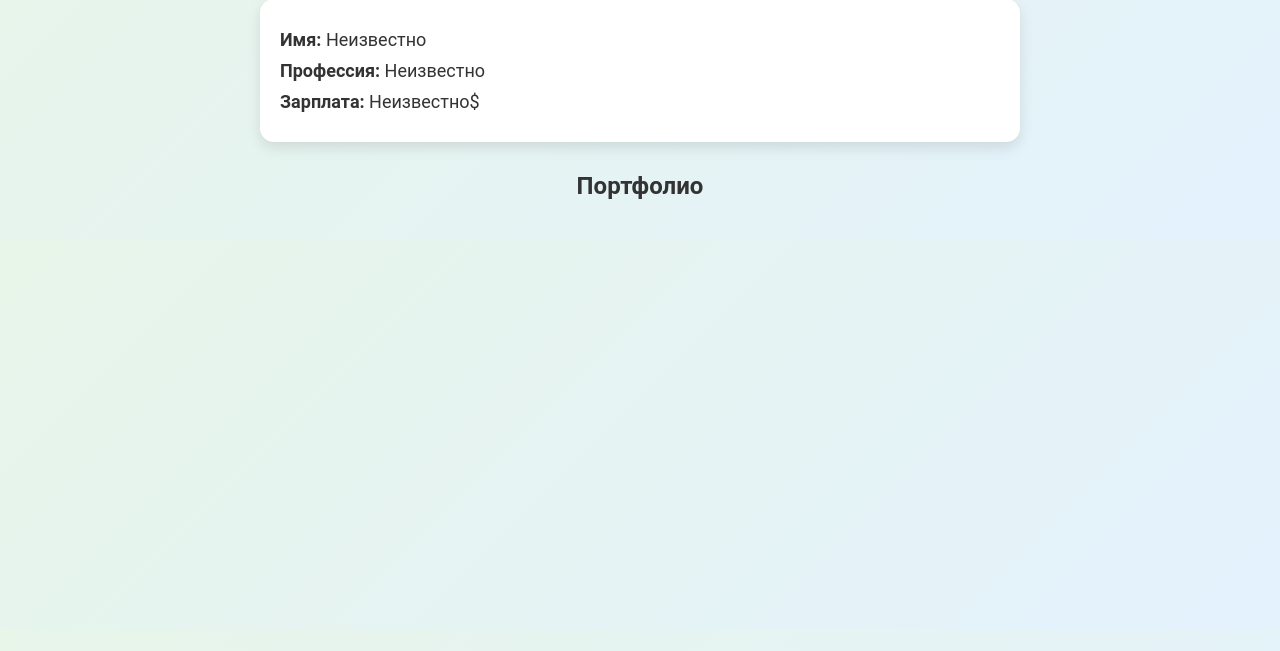
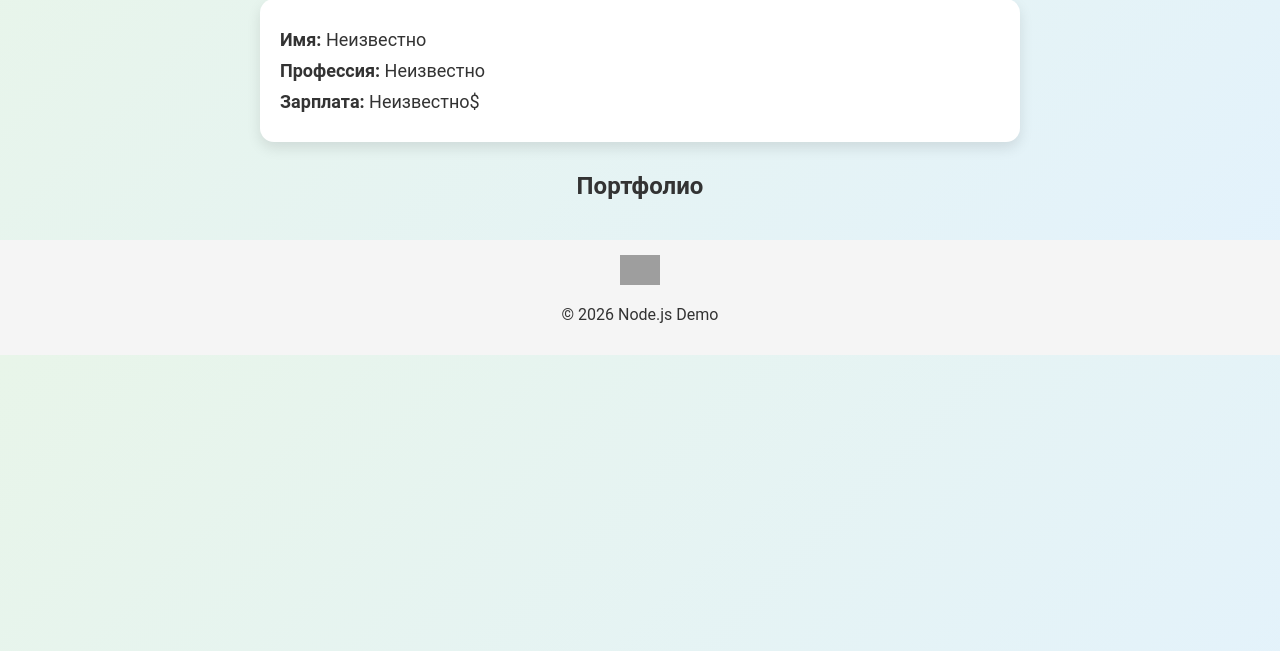
Before and after one commit to Zhenua82/testServerRender, a website: page front/master.html in a window 1280 px wide. Shown: the part 149-800 px from the top of the page. Drawn offline with Linux system fonts and the light colour scheme; grey boxes are pictures that could not be loaded.

Commit message:
fix master

```diff
--- a/front/css/master.css
+++ b/front/css/master.css
@@ -115,6 +115,17 @@ h2 {
   animation: zoomIn 0.3s ease;
 }
 
+/* FOOTER */
+footer {
+  text-align: center;
+  padding: 15px;
+  background: #f5f5f5;
+}
+
+footer img {
+  width: 40px;
+}
+
 /* ===== АНИМАЦИИ ===== */
 @keyframes fadeIn {
   from {
--- a/front/master.html
+++ b/front/master.html
@@ -35,6 +35,11 @@
 <div id="portfolio" class="portfolio-grid"></div>
 
 </main>
+
+<footer>
+  <img src="https://cdn-icons-png.flaticon.com/512/919/919825.png" alt="Node.js" width="40">
+  <p>© 2026 Node.js Demo</p>
+</footer>
 
 <!-- Модальное окно -->
 <div id="image-modal">
```
